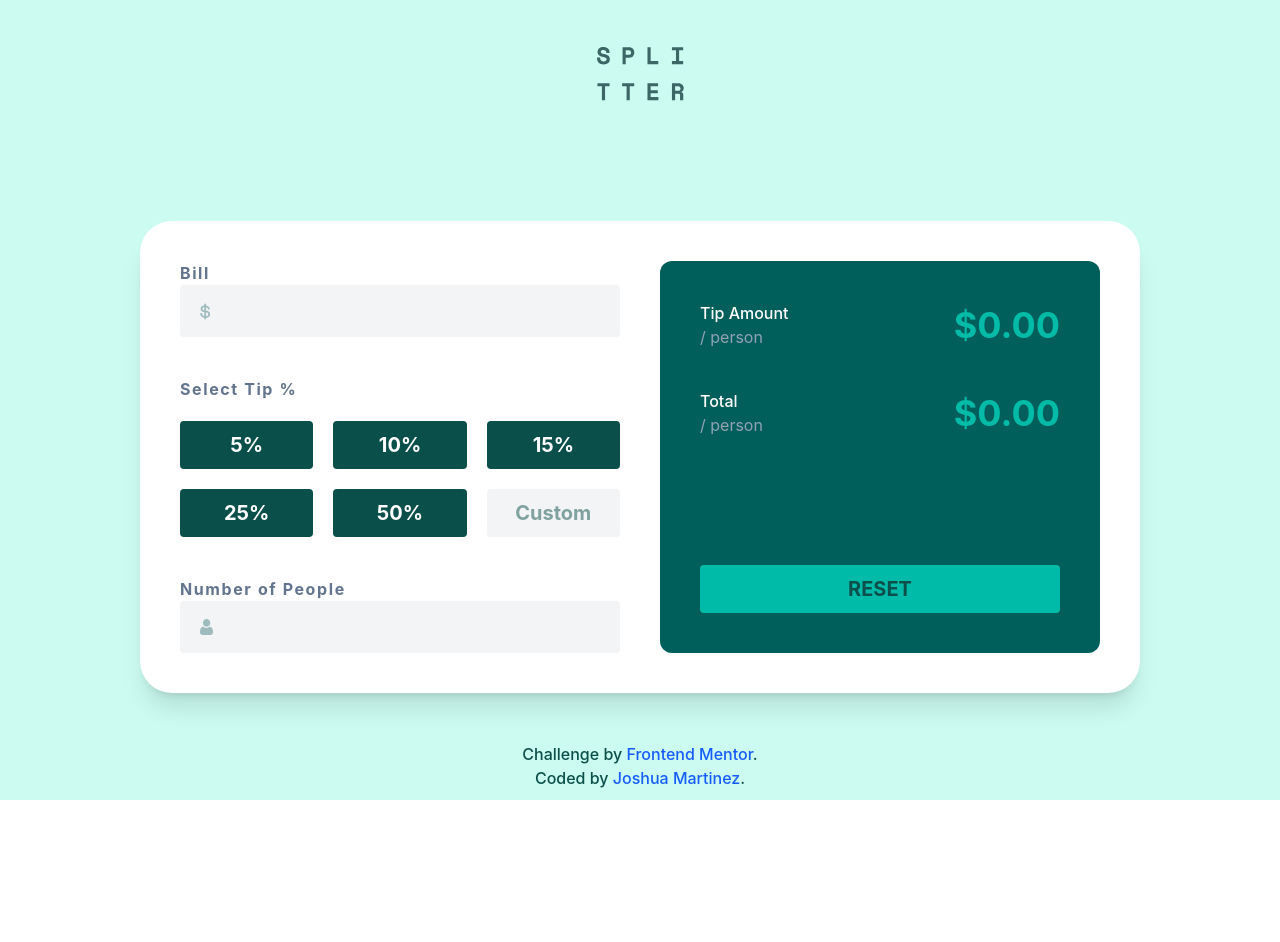
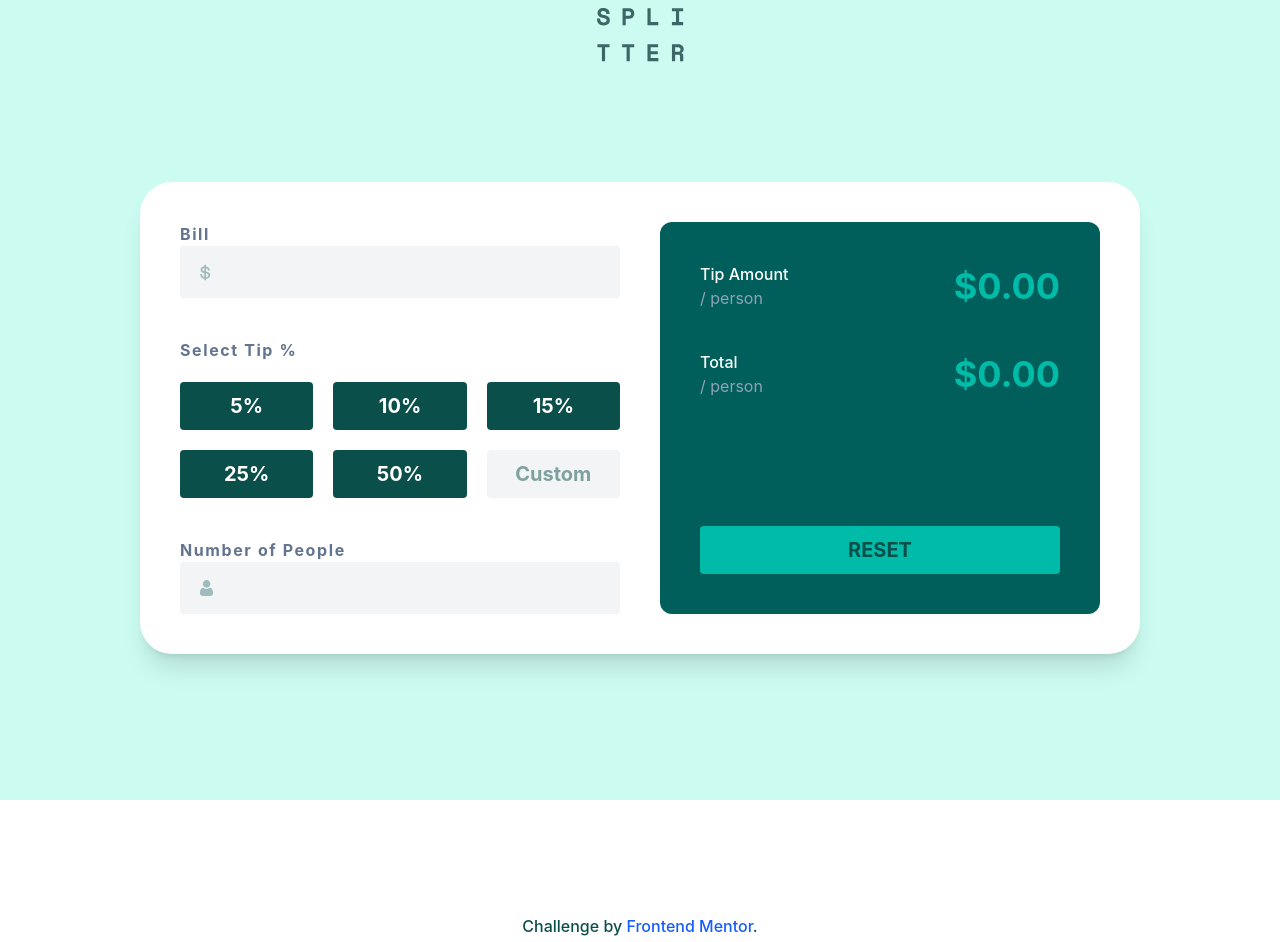
Before and after one commit to JoshuaM04/Tip-Calculator-App, a React (Vite) app: page / in a window 1280 px wide. Shown: the top 942 px of the page. Before the commit the page ends 800 px from the top, so only its background shows below. Built offline with nearby package versions, Linux system fonts and the light colour scheme.

Commit message:
Added temporary adjustment to the footer, so it's displayed differently on different resolutions.

```diff
--- a/src/App.jsx
+++ b/src/App.jsx
@@ -101,11 +101,16 @@ export default function TipCalculator() {
           </button>
         </section>
 
-        <footer className="attribution relative bottom-0 mb-[10px] text-center w-[250px] place-self-center font-medium text-teal-900 md:fixed md:bottom-0">
+        <footer className="attribution relative top-40 mb-[10px] text-center w-[250px] place-self-center font-medium text-teal-900 md:hidden">
           Challenge by <a href="https://www.frontendmentor.io?ref=challenge" target="_blank"><span className="font-medium text-blue-600">Frontend Mentor</span></a>.
           Coded by <a href="#"><span className="font-medium text-blue-600" target="_blank">Joshua Martinez</span></a>.
         </footer>
       </main>
+
+      <footer className="attribution relative top-60 mb-[10px] text-center w-[250px] place-self-center font-medium text-teal-900 max-md:hidden">
+        Challenge by <a href="https://www.frontendmentor.io?ref=challenge" target="_blank"><span className="font-medium text-blue-600">Frontend Mentor</span></a>.
+        Coded by <a href="#"><span className="font-medium text-blue-600" target="_blank">Joshua Martinez</span></a>.
+      </footer>
     </div>
   )
 }
```
